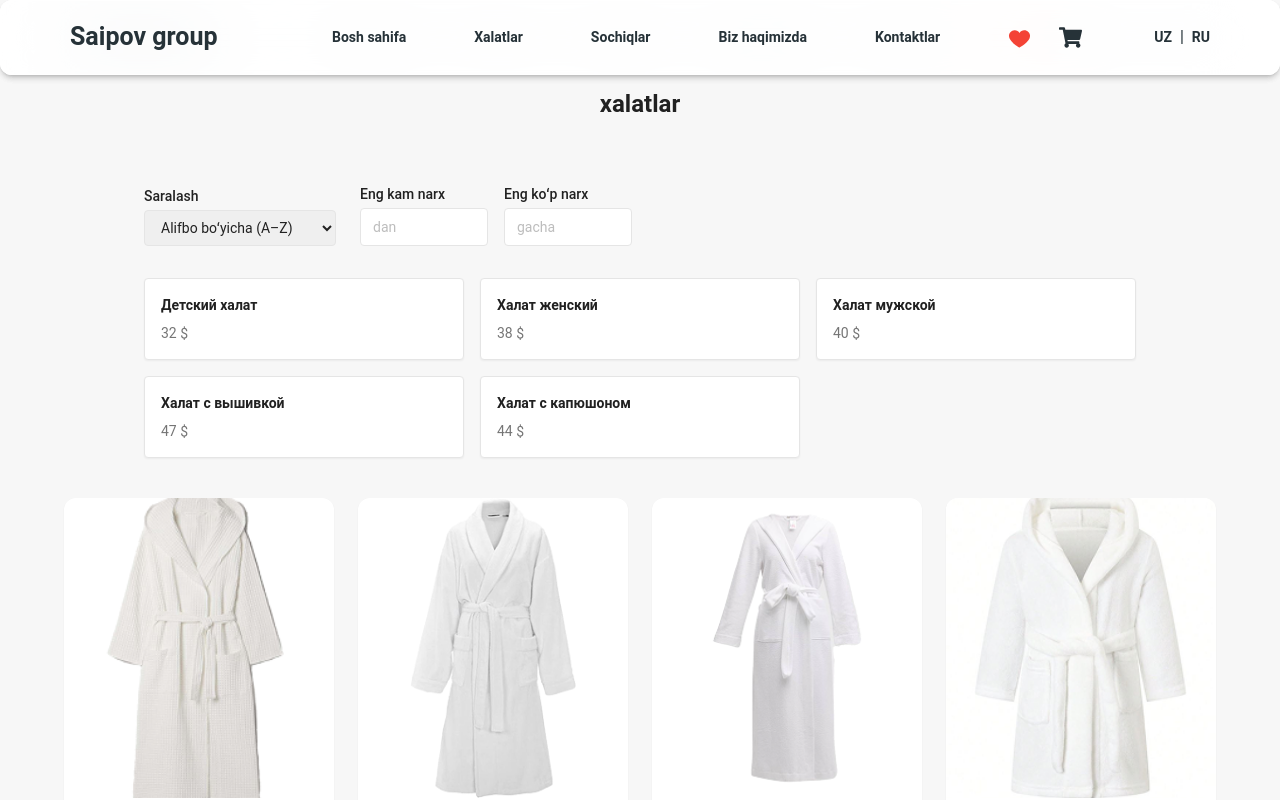
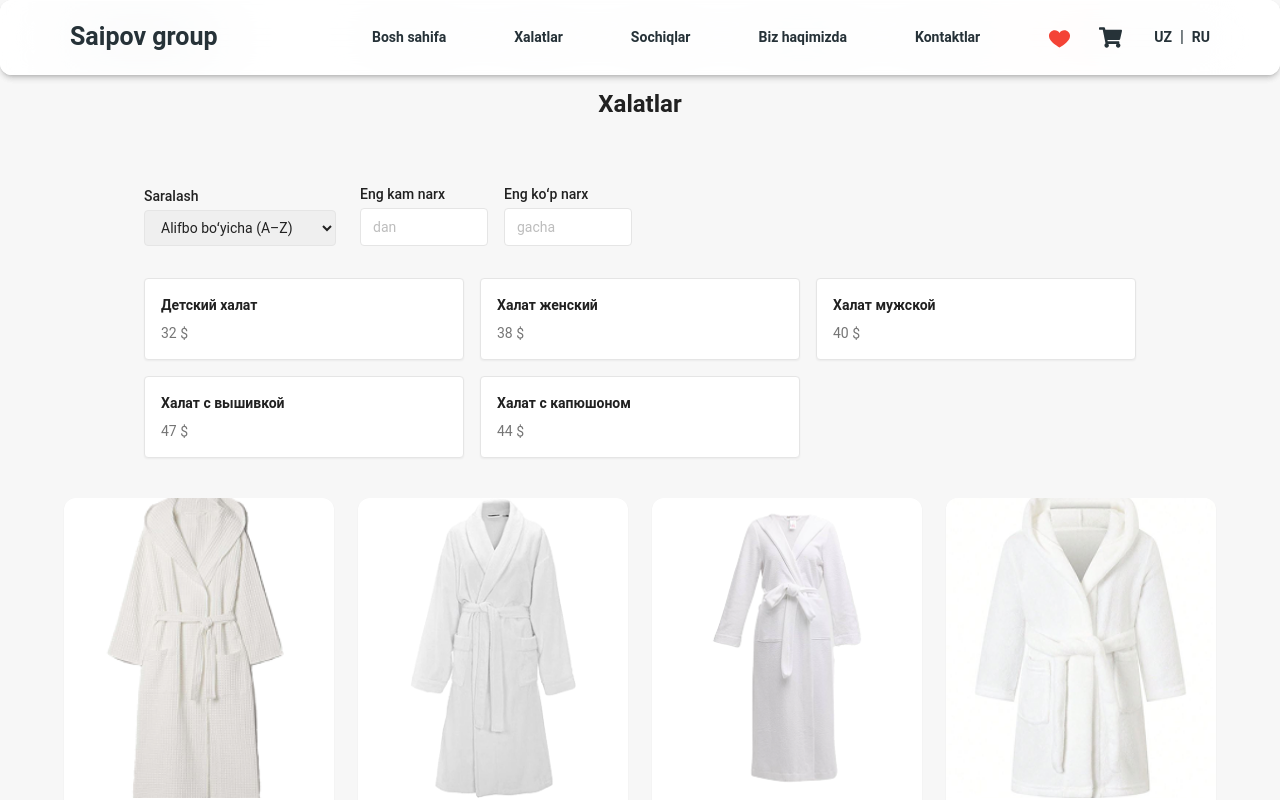
Before and after one commit to umidjanov/saipov, a React (Vite) app: page /cardUiRobe in a window 1280 px wide. Shown: the top 800 px of the page. Built offline with nearby package versions, Linux system fonts and the light colour scheme.

Commit message:
components updated

```diff
--- a/i18n/uz.json
+++ b/i18n/uz.json
@@ -51,7 +51,7 @@
   },
   "products": {
     "towels": "SOCHIQ",
-    "robes": "XALATLAR",
+    "robes": "Xalatlar",
     "more": "Ko‘proq mahsulotlar"
   },
   "about2": {
--- a/src/components/navbar.jsx
+++ b/src/components/navbar.jsx
@@ -122,9 +122,6 @@ export function NavbarDefault() {
             </span>
           </a>
         </Typography>
-      </div>
-
-      {/* lang switch */}
         <div className="flex gap-2 items-center ml-2">
           <button
             onClick={() => i18n.changeLanguage("uz")}
@@ -140,6 +137,9 @@ export function NavbarDefault() {
             RU
           </button>
         </div>
+      </div>
+
+      {/* lang switch */}
     </ul>
   );
 
--- a/src/pages/cardUiRobe/cardUiRobe.jsx
+++ b/src/pages/cardUiRobe/cardUiRobe.jsx
@@ -39,8 +39,7 @@ export default function CardUiRobe() {
       <NavbarDefault />
       <section className="py-12 px-4">
         <h2 className="text-2xl font-bold mb-6 text-center" data-aos="fade-up">
-          {/* {t("")} */}
-          xalatlar
+          Xalatlar
         </h2>
         <Robes />
         <div className="grid grid-cols-2 sm:grid-cols-3 md:grid-cols-4 gap-6 max-w-6xl mx-auto">
--- a/src/pages/home/home.jsx
+++ b/src/pages/home/home.jsx
@@ -112,7 +112,7 @@ const MainPage = () => {
                   <p className="max-w-xl text-sm sm:text-base mb-6">
                     {slide.description}
                   </p>
-                  <Link to="/towels">
+                  <Link to="/cardUi">
                     <button className="px-6 py-2 bg-white text-black rounded-full hover:bg-gray-200 transition">
                       {slide.button}
                     </button>
```
Lines whose indentation alone changed are shown as unchanged.
